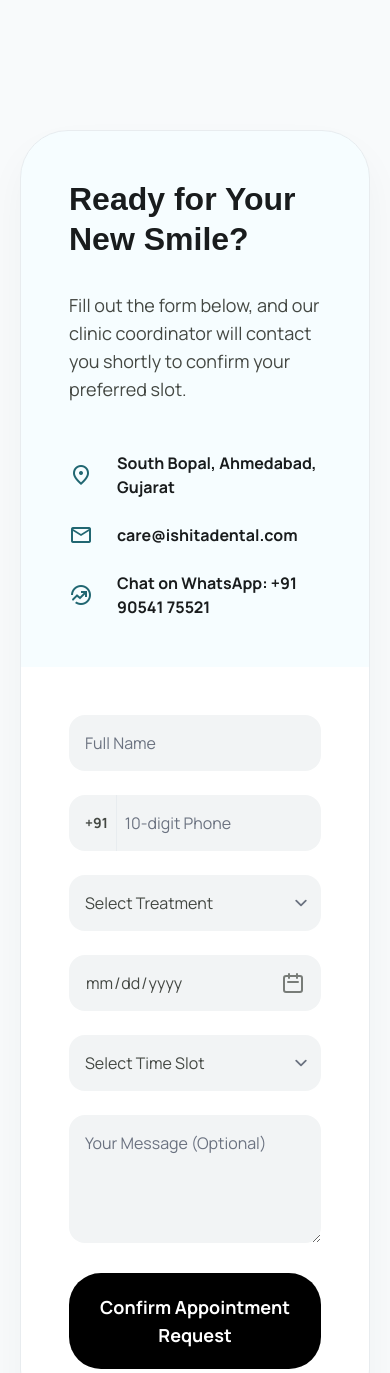
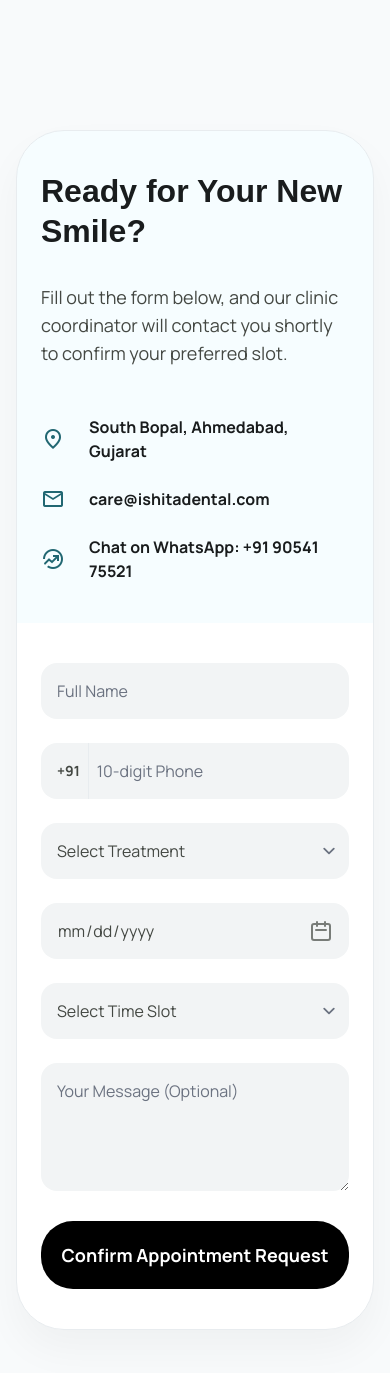
Before and after one commit to Vp-343/web-test, a website built with Vite: page index.html in a window 390 px wide. Shown: the part 8740-10113 px from the top of the page. Built offline with nearby package versions, Linux system fonts and the light colour scheme; a script that the page names is missing; a web font is replaced by a local one.

Commit message:
Reduce mobile side paddings in contact forms

```diff
--- a/index.html
+++ b/index.html
@@ -976,10 +976,10 @@
     </section>
 
     <!-- Appointment Section -->
-    <section class="py-section-gap px-container-padding max-w-[1440px] mx-auto" id="appointment">
+    <section class="py-section-gap px-4 md:px-container-padding max-w-[1440px] mx-auto" id="appointment">
         <div
             class="bg-white rounded-[48px] overflow-hidden scandi-shadow flex flex-col lg:flex-row border border-border-light">
-            <div class="lg:w-1/2 p-12 lg:p-20 bg-secondary-container/10">
+            <div class="lg:w-1/2 px-6 py-10 sm:p-12 lg:p-20 bg-secondary-container/10">
                 <h2 class="font-headline text-[32px] md:text-[48px] font-bold leading-tight mb-8">Ready for Your New
                     Smile?</h2>
                 <p class="text-on-surface-variant text-lg mb-12">Fill out the form below, and our clinic coordinator
@@ -999,7 +999,7 @@
                     </div>
                 </div>
             </div>
-            <div class="lg:w-1/2 p-12 lg:p-20">
+            <div class="lg:w-1/2 px-6 py-10 sm:p-12 lg:p-20">
                 <form class="space-y-6" id="appointment-form">
                     <div class="grid grid-cols-1 md:grid-cols-2 gap-6">
                         <input
```
Also changed, not shown: contact.html (+3 -3 lines).
